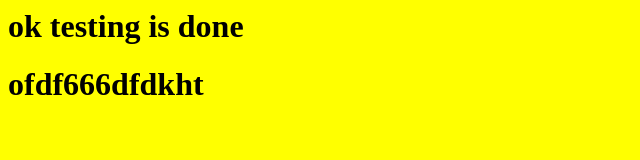
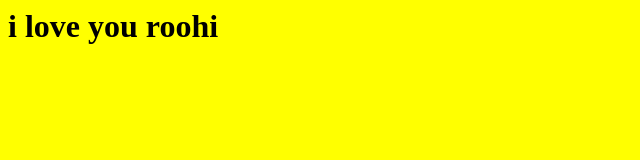
Before and after one commit to SyedRahat/newgithub, a plain HTML site: page index.html in a window 1280 px wide. Shown: the whole page, without its empty margins (0-640 px from the left). Drawn offline with Linux system fonts and the light colour scheme.

Commit message:
roohi commit

```diff
--- a/index.html
+++ b/index.html
@@ -1,6 +1,6 @@
 <html>
 <body bgcolor="yellow">
-<h1>ok testing is done</h1>
-  <h1>ofdf666dfdkht</h1>
+<h1>i love you roohi</h1>
+
 </body>
 </html>
```
